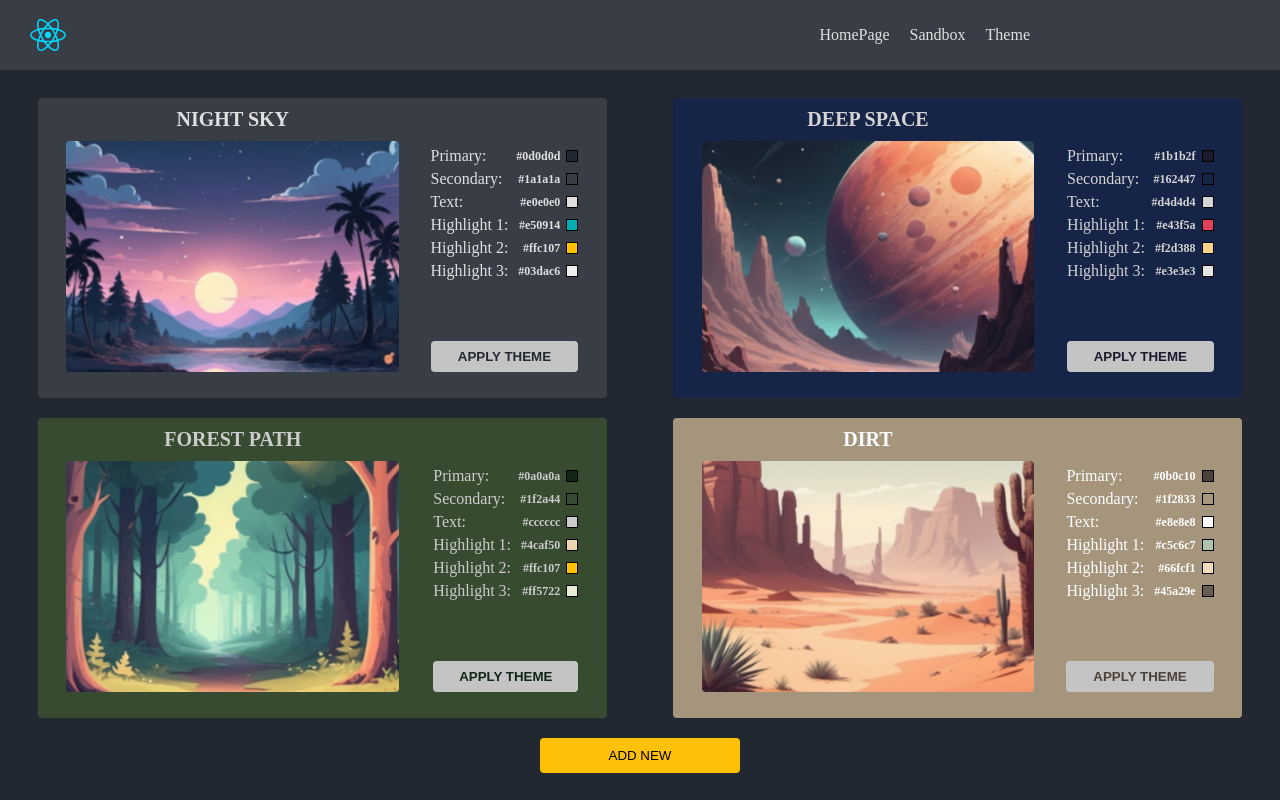
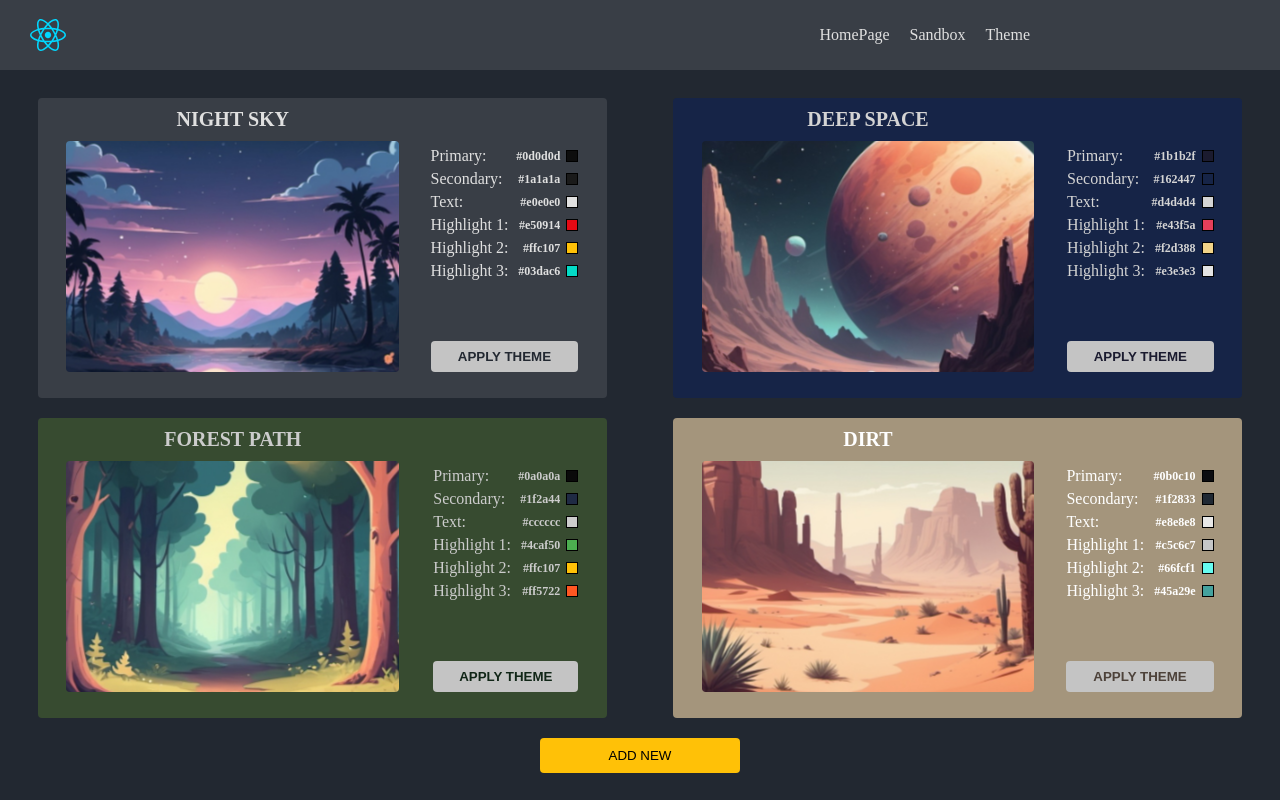
Before and after one commit to ethanmmhaugen/portfolio, a React (Vite) app in the folder vite-project/: page /sandbox in a window 1280 px wide. Both pictures are taken after a click on the element "Theme". Built offline with nearby package versions, Linux system fonts and the light colour scheme.

Commit message:
color picker works

```diff
--- a/vite-project/package.json
+++ b/vite-project/package.json
@@ -15,6 +15,7 @@
   "dependencies": {
     "i": "^0.3.7",
     "react": "^18.3.1",
+    "react-colorful": "^5.6.1",
     "react-dom": "^18.3.1",
     "react-router-dom": "^7.0.2"
   },
--- a/vite-project/src/components/ThemeSwitcher/Theme/Theme.scss
+++ b/vite-project/src/components/ThemeSwitcher/Theme/Theme.scss
@@ -62,6 +62,11 @@
       .visual {
         height: 100%;
         width: 100%;
+
+        .react-colorful {
+          height: 90%;
+          width: 100%;
+        }
       }
     }
     .color-details {
@@ -78,16 +83,22 @@
         margin-right: -6px;
       }
 
-      button {
+      .theme-buttons {
+        display: flex;
+        flex-direction: column;
+        gap: 10px;
         align-self: center;
         margin-bottom: 26px;
         margin-top: auto;
         width: 100%;
-        background-color: rgb(196, 196, 196);
-        p {
-          text-transform: uppercase;
-          font-weight: 600;
-          color: var(--primary-color);
+        button {
+          width: 100%;
+          background-color: rgb(196, 196, 196);
+          p {
+            text-transform: uppercase;
+            font-weight: 600;
+            color: var(--primary-color);
+          }
         }
       }
 
@@ -117,24 +128,24 @@
           }
         }
 
-        .primary {
-          background-color: var(--primary-color);
-        }
-        .secondary {
-          background-color: var(--secondary-color);
-        }
-        .text-default {
-          background-color: var(--default-text-color);
-        }
-        .highlight-1 {
-          background-color: var(--highlight-color-1);
-        }
-        .highlight-2 {
-          background-color: var(--highlight-color-2);
-        }
-        .highlight-3 {
-          background-color: var(--highlight-color-3);
-        }
+        // // .primary {
+        // //   background-color: var(--primary-color);
+        // // }
+        // .secondary {
+        //   background-color: var(--secondary-color);
+        // }
+        // .text-default {
+        //   background-color: var(--default-text-color);
+        // }
+        // .highlight-1 {
+        //   background-color: var(--highlight-color-1);
+        // }
+        // .highlight-2 {
+        //   background-color: var(--highlight-color-2);
+        // }
+        // .highlight-3 {
+        //   background-color: var(--highlight-color-3);
+        // }
       }
     }
   }
--- a/vite-project/src/components/ThemeSwitcher/Theme/Theme.tsx
+++ b/vite-project/src/components/ThemeSwitcher/Theme/Theme.tsx
@@ -1,18 +1,27 @@
 import './Theme.scss';
 import { ThemeType } from '../../../services/theme';
-import { useContext } from 'react';
+import { useContext, useEffect, useState } from 'react';
 import { ThemeContext } from '../../../context/ThemeContext';
 import BackgroundSlider from '../../BackgroundSlider/BackgroundSlider';
 import { getRandomIntInclusive } from '../../../util/util';
 import trashIcon from '@icons/trash.svg';
+import { HexColorPicker } from 'react-colorful';
 
 interface ThemeProps {
   theme: ThemeType;
   deleteTheme: (themeClass: string) => void;
+  onThemeChange: (theme: ThemeType) => void;
+  saveTheme: (theme: ThemeType) => void;
 }
 
-const Theme: React.FC<ThemeProps> = ({ theme, deleteTheme }) => {
+const Theme: React.FC<ThemeProps> = ({ theme, deleteTheme, onThemeChange, saveTheme }) => {
   const { selectedTheme, changeTheme } = useContext(ThemeContext);
+  const [targetColor, setTargetColor] = useState<keyof ThemeType['scss']>('primary_color');
+  const [targetColorValue, setTargetColorValue] = useState<string>(theme.scss.primary_color);
+
+  useEffect(() => {
+    setTargetColorValue(theme.scss[targetColor]);
+  }, [targetColor, theme]);
 
   const getInterval = (): number => {
     return getRandomIntInclusive(15000, 25000);
@@ -20,6 +29,22 @@ const Theme: React.FC<ThemeProps> = ({ theme, deleteTheme }) => {
 
   const getAnimationDuration = (): number => {
     return getRandomIntInclusive(15, 25);
+  };
+
+  const changeColor = (color: string) => {
+    setTargetColorValue(color);
+
+    const updatedScss = {
+      ...theme.scss,
+      [targetColor]: color,
+    };
+
+    const updatedTheme: ThemeType = {
+      ...theme,
+      scss: updatedScss,
+    };
+
+    onThemeChange(updatedTheme);
   };
 
   const interval = getInterval();
@@ -33,7 +58,13 @@ const Theme: React.FC<ThemeProps> = ({ theme, deleteTheme }) => {
         <div className="visual-and-button">
           <p className="title">{theme.name}</p>
           <div className="visual">
+            {theme.images.length > 0 ? (
               <BackgroundSlider images={theme.images} interval={interval} animationDuration={animationDuration} />
+            ) : (
+              <>
+                <HexColorPicker color={targetColorValue} onChange={changeColor} />
+              </>
+            )}
           </div>
         </div>
         <div className="color-details">
@@ -52,47 +83,92 @@ const Theme: React.FC<ThemeProps> = ({ theme, deleteTheme }) => {
             <p className="label">Primary:</p>
             <div className="color">
               <p>{theme.scss.primary_color}</p>
-              <div className="primary colorpicker" />
+              <div
+                className="primary colorpicker "
+                style={{ backgroundColor: theme?.scss.primary_color }}
+                onClick={() => {
+                  setTargetColor('primary_color');
+                }}
+              />
             </div>
           </div>
           <div className="row">
             <p className="label">Secondary:</p>
             <div className="color">
               <p>{theme.scss.secondary_color}</p>
-              <div className="secondary colorpicker" />
-            </div>{' '}
+              <div
+                className="secondary colorpicker"
+                style={{ backgroundColor: theme?.scss.secondary_color }}
+                onClick={() => {
+                  setTargetColor('secondary_color');
+                }}
+              />
+            </div>
           </div>
           <div className="row">
             <p className="label">Text:</p>
             <div className="color">
               <p>{theme.scss.default_text_color}</p>
-              <div className="text-default colorpicker" />
-            </div>{' '}
+              <div
+                className="text-default colorpicker"
+                style={{ backgroundColor: theme?.scss.default_text_color }}
+                onClick={() => {
+                  setTargetColor('default_text_color');
+                }}
+              />
+            </div>
           </div>
           <div className="row">
             <p className="label">Highlight 1:</p>
             <div className="color">
               <p>{theme.scss.highlight_color_1}</p>
-              <div className="highlight-1 colorpicker" />
+              <div
+                className="highlight-1 colorpicker"
+                style={{ backgroundColor: theme?.scss.highlight_color_1 }}
+                onClick={() => {
+                  setTargetColor('highlight_color_1');
+                }}
+              />
             </div>
           </div>
           <div className="row">
             <p className="label">Highlight 2:</p>
             <div className="color">
               <p>{theme.scss.highlight_color_2}</p>
-              <div className="highlight-2 colorpicker" />
+              <div
+                className="highlight-2 colorpicker"
+                style={{ backgroundColor: theme?.scss.highlight_color_2 }}
+                onClick={() => {
+                  setTargetColor('highlight_color_2');
+                }}
+              />
             </div>
           </div>
           <div className="row">
             <p className="label">Highlight 3:</p>
             <div className="color">
               <p>{theme.scss.highlight_color_3}</p>
-              <div className="highlight-3 colorpicker" />
+              <div
+                className="highlight-3 colorpicker"
+                style={{ backgroundColor: theme?.scss.highlight_color_3 }}
+                onClick={() => {
+                  setTargetColor('highlight_color_3');
+                }}
+              />
             </div>
           </div>
-
+          <div className="theme-buttons">
+            {theme.images.length === 0 && (
               <button
-            key={theme.class}
+                key={`${theme.class} save`}
+                onClick={() => saveTheme(theme)}
+                className={theme.class === selectedTheme.class ? 'active' : ''}
+              >
+                <p>Save Theme</p>
+              </button>
+            )}
+            <button
+              key={`${theme.class} apply`}
               onClick={() => changeTheme(theme)}
               className={theme.class === selectedTheme.class ? 'active' : ''}
             >
@@ -100,6 +176,7 @@ const Theme: React.FC<ThemeProps> = ({ theme, deleteTheme }) => {
             </button>
           </div>
         </div>
+      </div>
       {/* </BackgroundSlider> */}
     </div>
   );
--- a/vite-project/src/components/ThemeSwitcher/ThemeSwitcher.tsx
+++ b/vite-project/src/components/ThemeSwitcher/ThemeSwitcher.tsx
@@ -45,11 +45,25 @@ const ThemeSwitcher: React.FC = () => {
     removeTheme(themeClass);
   };
 
+  const changeTheme = (updatedTheme: ThemeType) => {
+    setThemeOptions((prevThemes: ThemeType[]) =>
+      prevThemes.map((theme) => (theme.class === updatedTheme.class ? updatedTheme : theme))
+    );
+
+    // removeThemeCSS(updatedTheme.class);
+    // injectThemeCSS(updatedTheme);
+  };
+
+  const saveTheme = (updatedTheme: ThemeType) => {
+    removeThemeCSS(updatedTheme.class);
+    injectThemeCSS(updatedTheme);
+  };
+
   return (
     <div className="theme-container">
       <div className="theme-switcher">
         {themeOptions.map((theme: ThemeType) => (
-          <Theme theme={theme} deleteTheme={deleteTheme} />
+          <Theme theme={theme} deleteTheme={deleteTheme} onThemeChange={changeTheme} saveTheme={saveTheme} />
         ))}
       </div>
       <button onClick={addTheme} className="new-theme-button">
```
Also changed, not shown: 1 other file (tests, documents, lock files or other folders). Lines whose indentation alone changed are shown as unchanged.
